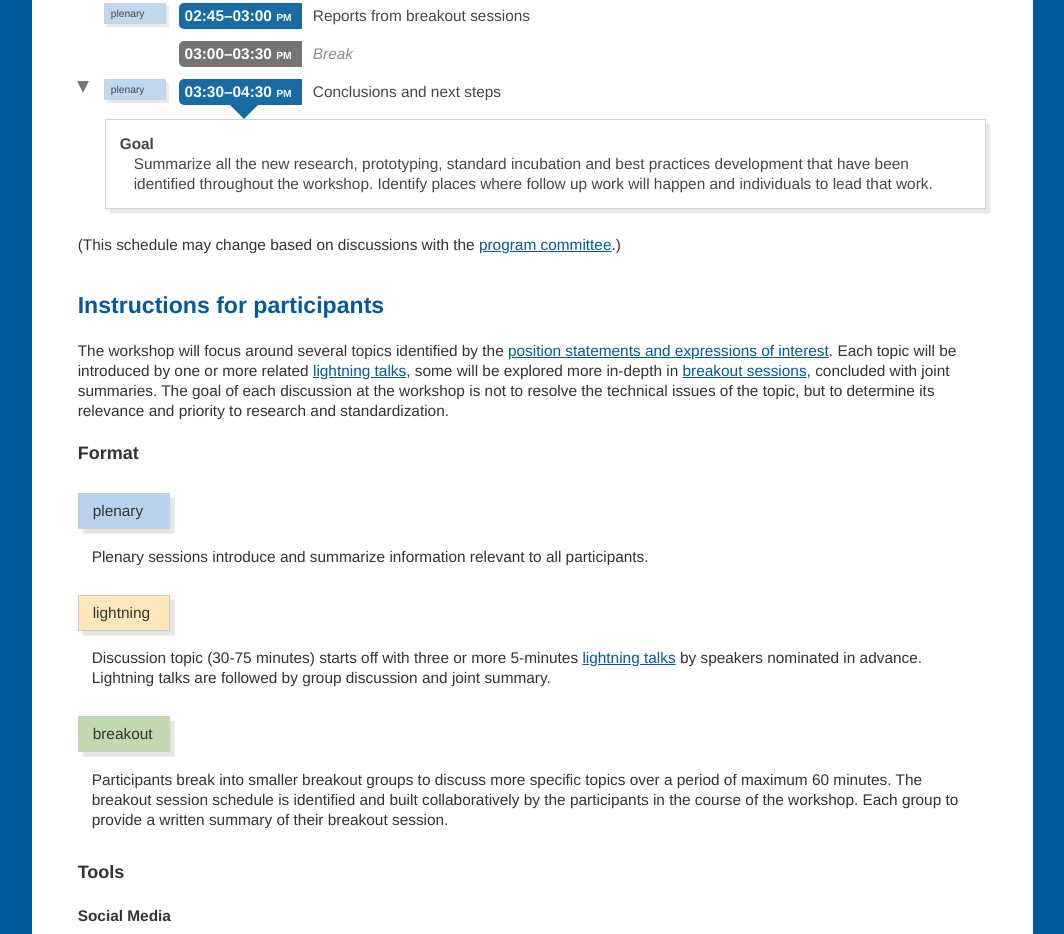
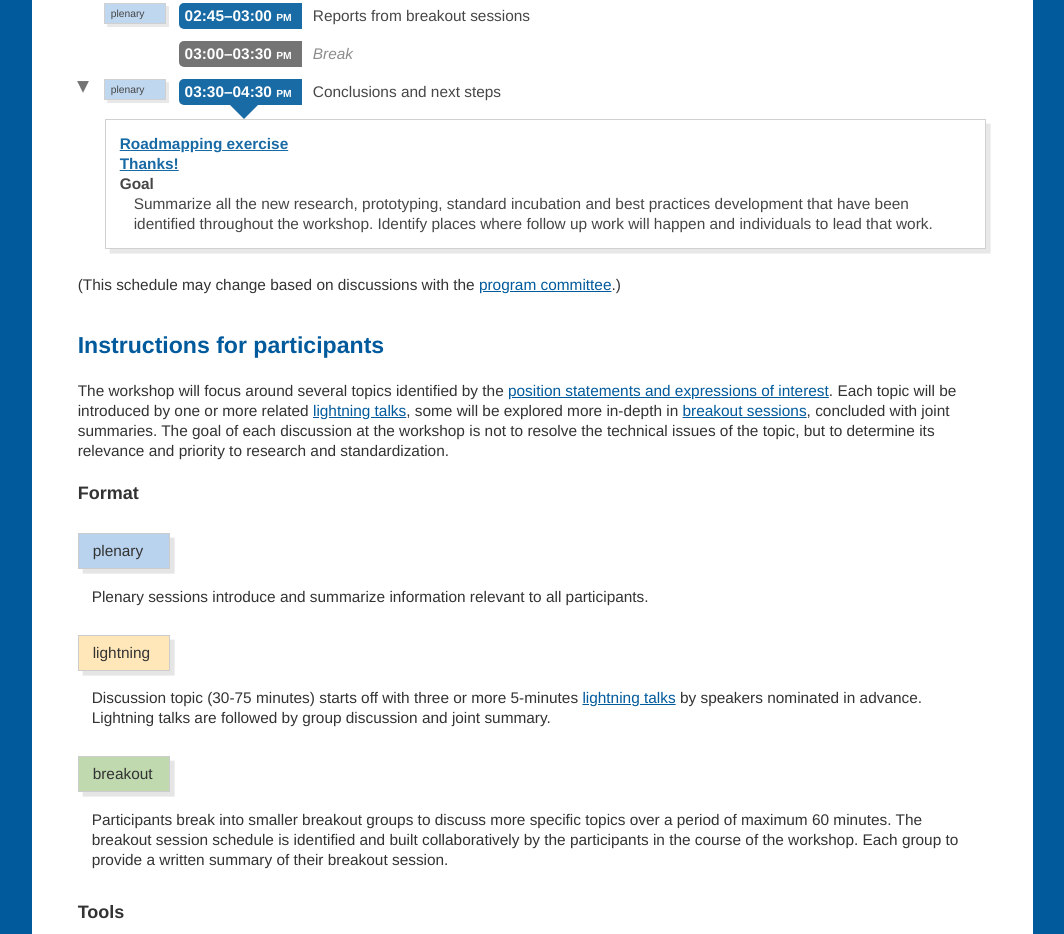
Before and after one commit to w3c/inclusive-xr-workshop, a plain HTML site: page agenda.html in a window 1280 px wide. Shown: the part 4160-5094 px from the top of the page, without its empty margins (108-1172 px from the left). Drawn offline with Linux system fonts and the light colour scheme.

Commit message:
*** empty log message ***

```diff
--- a/agenda.html
+++ b/agenda.html
@@ -510,6 +510,8 @@ Hakkinen, Chris Wilson) -->
               "type type-plenary">plenary</span></span>
             </summary>
             <dl>
+              <dt><a href="https://docs.google.com/presentation/d/1d91V_VUcK8Sd6EZ_MOGkQZTSYq2tyZKhPXEB7RITpfE/edit?usp=sharing">Roadmapping exercise</a></dt>
+              <dt><a href="https://www.w3.org/2019/Talks/dhm-inclusive-xr-workshop/thanks.html">Thanks!</a></dt>
               <dt>
                 Goal
               </dt>
```
